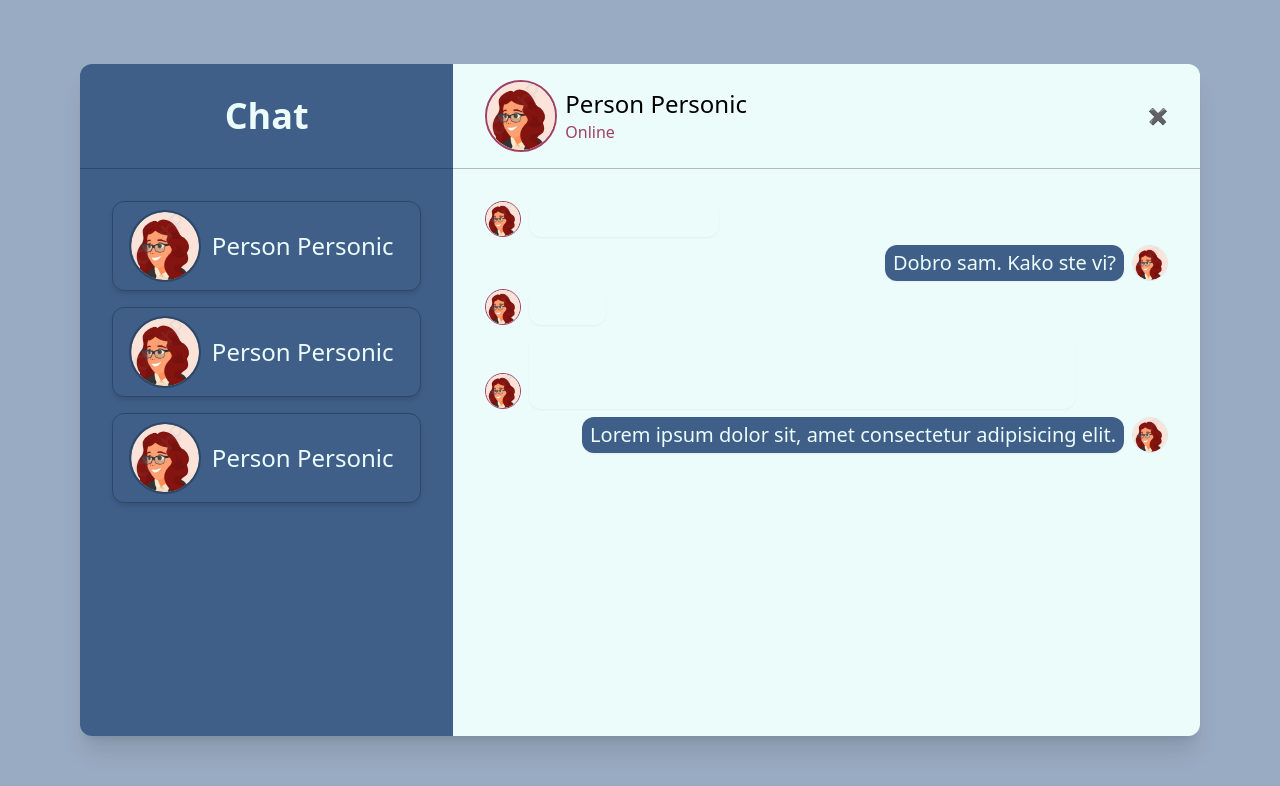
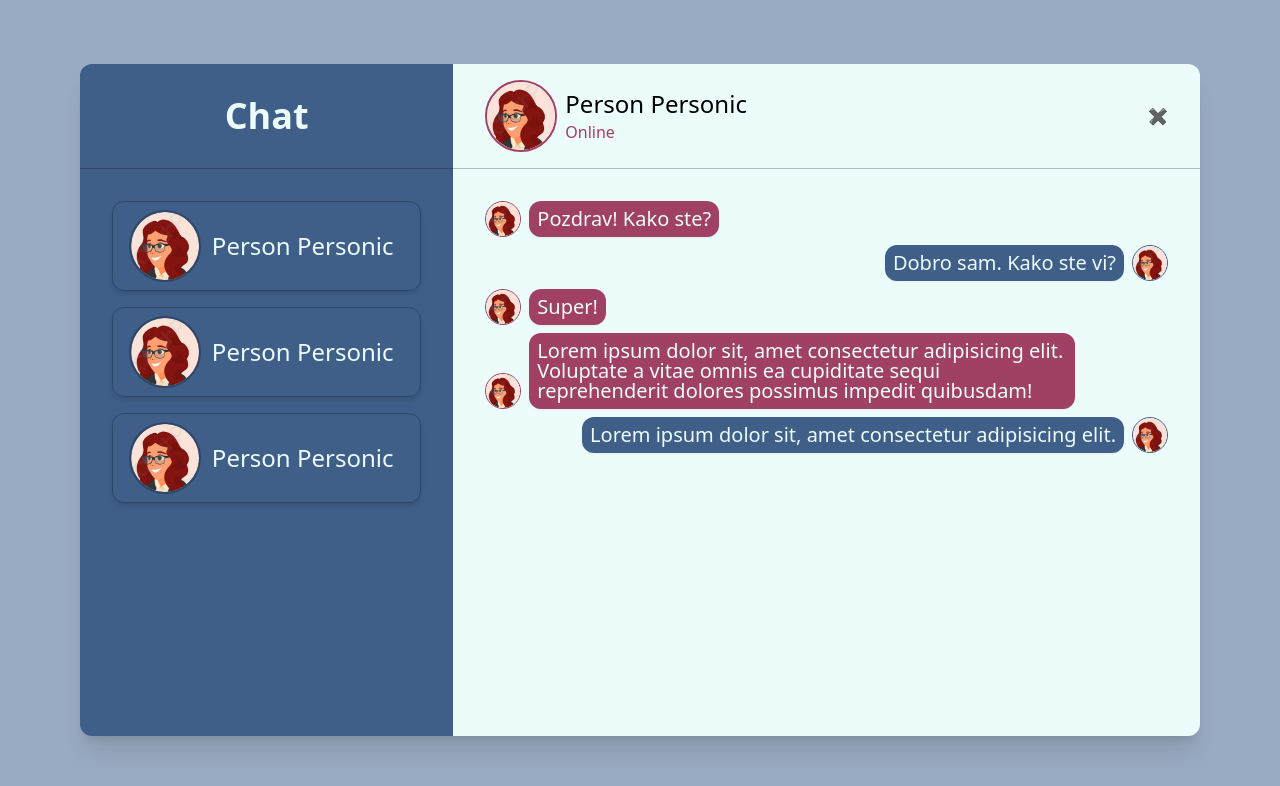
Before and after one commit to dborilovic7/trpc-chat-task, a React (Vite) app in the folder client/: page / in a window 1280 px wide. Shown: the top 786 px of the page. Built offline with nearby package versions, Linux system fonts and the light colour scheme; no server answers; what @trpc/react-query would draw is missing.

Commit message:
Fix display bug by removing dynamic tailwind class names

```diff
--- a/client/src/components/chat_elements/ChatMessage.tsx
+++ b/client/src/components/chat_elements/ChatMessage.tsx
@@ -1,19 +1,30 @@
 import { ReactNode } from "react";
 
 const ChatMessage = ({you=true, children}: { you?: boolean, children: ReactNode}) => {
-  const color = you ? "queen-blue" : "medium-ruby";
-  const reverseClass = you ? "flex-row-reverse" : "";
+  const styles = you
+  ? {
+    reverseClass: "flex-row-reverse",
+    borderColor: "border-queen-blue",
+    backgroundColor: "bg-queen-blue"
+  }
+  : {
+    reverseClass: "",
+    borderColor: "border-medium-ruby",
+    backgroundColor: "bg-medium-ruby"
+  }
 
   return (
-    <div className={`chat-message flex ${reverseClass} gap-2 items-end mb-2 last:mb-0`}>
+    <div className={`chat-message flex ${styles.reverseClass} gap-2 items-end mb-2 last:mb-0`}>
       <img
         src="/src/assets/images/avatar-ph.png"
         alt="User profile picture"
         width={36}
         height={36}
-        className={`border border-${color} rounded-full`}
+        className={`border ${styles.borderColor} rounded-full`}
       />
-      <p className={`p-2 bg-${color} rounded-xl shadow-sm max-w-[80%]`}>{children}</p>
+      <p className={`p-2 ${styles.backgroundColor} rounded-xl shadow-sm max-w-[80%]`}>
+        {children}
+      </p>
     </div>
   );
 }
```
